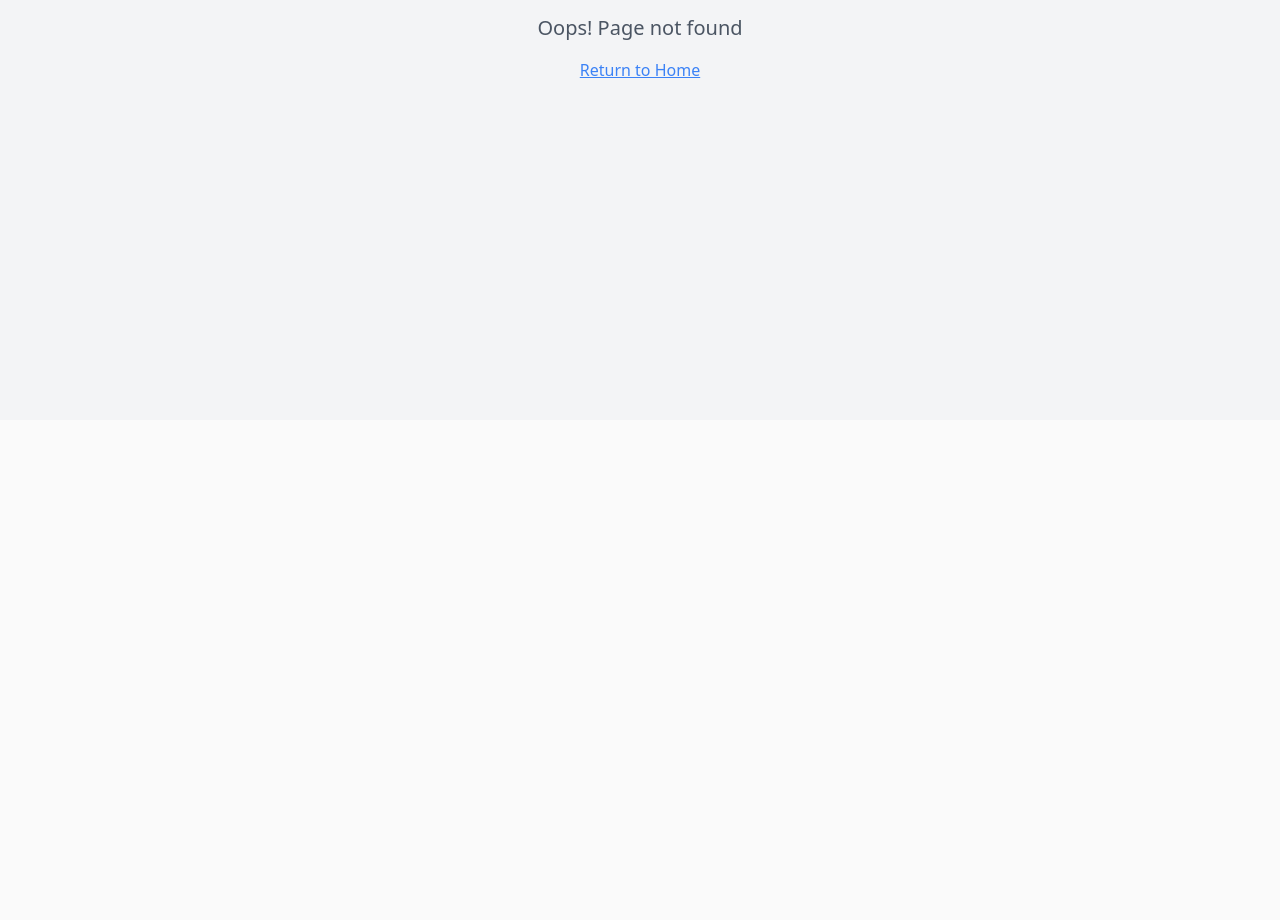
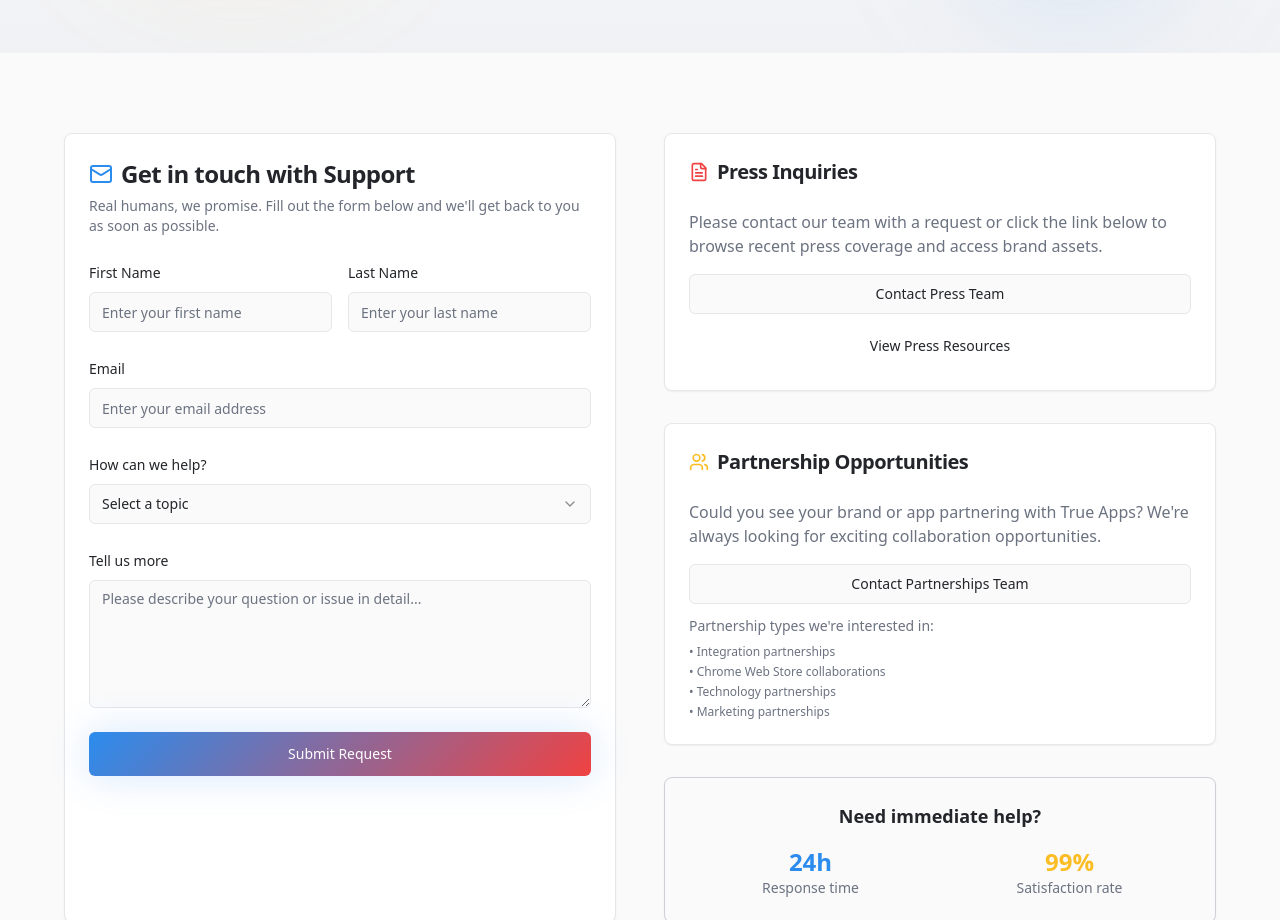
Before and after one commit to turket2/true-apps-simplify, a React (Vite) app: page /contact in a window 1280 px wide. Before the commit this address had no page. Shown: the part 380-1300 px from the top of the page. Before the commit the page ends 800 px from the top, so only its background shows below. Built offline with nearby package versions, Linux system fonts and the light colour scheme.

Commit message:
Add Contact Page
Create a new Contact page with a style and color scheme consistent with the rest of the application. Include a "Partnership Opportunities" section inspired by the provided Shift.com contact page.

```diff
--- a/src/App.tsx
+++ b/src/App.tsx
@@ -4,6 +4,7 @@ import { TooltipProvider } from "@/components/ui/tooltip";
 import { QueryClient, QueryClientProvider } from "@tanstack/react-query";
 import { BrowserRouter, Routes, Route } from "react-router-dom";
 import Index from "./pages/Index";
+import Contact from "./pages/Contact";
 import NotFound from "./pages/NotFound";
 
 const queryClient = new QueryClient();
@@ -16,6 +17,7 @@ const App = () => (
       <BrowserRouter>
         <Routes>
           <Route path="/" element={<Index />} />
+          <Route path="/contact" element={<Contact />} />
           {/* ADD ALL CUSTOM ROUTES ABOVE THE CATCH-ALL "*" ROUTE */}
           <Route path="*" element={<NotFound />} />
         </Routes>
--- a/src/components/Header.tsx
+++ b/src/components/Header.tsx
@@ -29,7 +29,7 @@ const Header = () => {
             <a href="#about" className="text-muted-foreground hover:text-foreground transition-colors">
               About
             </a>
-            <a href="#contact" className="text-muted-foreground hover:text-foreground transition-colors">
+            <a href="/contact" className="text-muted-foreground hover:text-foreground transition-colors">
               Contact
             </a>
           </nav>
--- /dev/null
+++ b/src/pages/Contact.tsx
@@ -0,0 +1,184 @@
+import { Button } from "@/components/ui/button";
+import { Input } from "@/components/ui/input";
+import { Textarea } from "@/components/ui/textarea";
+import { Label } from "@/components/ui/label";
+import { Card, CardContent, CardDescription, CardHeader, CardTitle } from "@/components/ui/card";
+import { Select, SelectContent, SelectItem, SelectTrigger, SelectValue } from "@/components/ui/select";
+import { Mail, Users, FileText } from "lucide-react";
+import Header from "@/components/Header";
+import Footer from "@/components/Footer";
+
+const Contact = () => {
+  return (
+    <div className="min-h-screen bg-background">
+      <Header />
+
+      {/* Hero Section */}
+      <section className="relative py-20 bg-gradient-subtle overflow-hidden">
+        <div className="absolute inset-0 overflow-hidden">
+          <div className="absolute top-20 right-20 w-64 h-64 bg-brand-blue/10 rounded-full blur-3xl"></div>
+          <div className="absolute bottom-20 left-20 w-80 h-80 bg-brand-yellow/10 rounded-full blur-3xl"></div>
+        </div>
+
+        <div className="container mx-auto px-6 relative z-10">
+          <div className="text-center mb-16">
+            <h1 className="text-5xl lg:text-6xl font-bold text-foreground mb-6">
+              Contact <span className="bg-gradient-primary bg-clip-text text-transparent">Us</span>
+            </h1>
+            <p className="text-xl text-muted-foreground max-w-2xl mx-auto">
+              Get in touch with our team. We're here to help with any questions about our Chrome extensions.
+            </p>
+          </div>
+        </div>
+      </section>
+
+      {/* Contact Form Section */}
+      <section className="py-20 bg-background">
+        <div className="container mx-auto px-6">
+          <div className="grid lg:grid-cols-2 gap-12 max-w-6xl mx-auto">
+            {/* Contact Form */}
+            <Card className="bg-card border-border shadow-glow">
+              <CardHeader>
+                <CardTitle className="text-2xl font-bold flex items-center gap-2">
+                  <Mail className="w-6 h-6 text-brand-blue" />
+                  Get in touch with Support
+                </CardTitle>
+                <CardDescription className="text-muted-foreground">
+                  Real humans, we promise. Fill out the form below and we'll get back to you as soon as possible.
+                </CardDescription>
+              </CardHeader>
+              <CardContent className="space-y-6">
+                <div className="grid grid-cols-2 gap-4">
+                  <div className="space-y-2">
+                    <Label htmlFor="firstName">First Name</Label>
+                    <Input id="firstName" placeholder="Enter your first name" />
+                  </div>
+                  <div className="space-y-2">
+                    <Label htmlFor="lastName">Last Name</Label>
+                    <Input id="lastName" placeholder="Enter your last name" />
+                  </div>
+                </div>
+
+                <div className="space-y-2">
+                  <Label htmlFor="email">Email</Label>
+                  <Input id="email" type="email" placeholder="Enter your email address" />
+                </div>
+
+                <div className="space-y-2">
+                  <Label htmlFor="helpType">How can we help?</Label>
+                  <Select>
+                    <SelectTrigger>
+                      <SelectValue placeholder="Select a topic" />
+                    </SelectTrigger>
+                    <SelectContent>
+                      <SelectItem value="support">Technical Support</SelectItem>
+                      <SelectItem value="bug">Bug Report</SelectItem>
+                      <SelectItem value="feature">Feature Request</SelectItem>
+                      <SelectItem value="billing">Billing Question</SelectItem>
+                      <SelectItem value="other">Other</SelectItem>
+                    </SelectContent>
+                  </Select>
+                </div>
+
+                <div className="space-y-2">
+                  <Label htmlFor="message">Tell us more</Label>
+                  <Textarea
+                    id="message"
+                    placeholder="Please describe your question or issue in detail..."
+                    className="min-h-32"
+                  />
+                </div>
+
+                <Button variant="hero" className="w-full" size="lg">
+                  Submit Request
+                </Button>
+              </CardContent>
+            </Card>
+
+            {/* Additional Contact Options */}
+            <div className="space-y-8">
+              {/* Press Inquiries */}
+              <Card className="bg-card border-border">
+                <CardHeader>
+                  <CardTitle className="text-xl font-semibold flex items-center gap-2">
+                    <FileText className="w-5 h-5 text-brand-red" />
+                    Press Inquiries
+                  </CardTitle>
+                </CardHeader>
+                <CardContent>
+                  <p className="text-muted-foreground mb-4">
+                    Please contact our team with a request or click the link below to browse recent press coverage and access brand assets.
+                  </p>
+                  <div className="space-y-3">
+                    <Button variant="outline" className="w-full" asChild>
+                      <a href="mailto:press@trueapps.com">
+                        Contact Press Team
+                      </a>
+                    </Button>
+                    <Button variant="ghost" className="w-full">
+                      View Press Resources
+                    </Button>
+                  </div>
+                </CardContent>
+              </Card>
+
+              {/* Partnership Opportunities */}
+              <Card className="bg-card border-border">
+                <CardHeader>
+                  <CardTitle className="text-xl font-semibold flex items-center gap-2">
+                    <Users className="w-5 h-5 text-brand-yellow" />
+                    Partnership Opportunities
+                  </CardTitle>
+                </CardHeader>
+                <CardContent>
+                  <p className="text-muted-foreground mb-4">
+                    Could you see your brand or app partnering with True Apps? We're always looking for exciting collaboration opportunities.
+                  </p>
+                  <div className="space-y-3">
+                    <Button variant="outline" className="w-full" asChild>
+                      <a href="mailto:partnerships@trueapps.com">
+                        Contact Partnerships Team
+                      </a>
+                    </Button>
+                    <div className="text-sm text-muted-foreground">
+                      <p className="font-medium mb-2">Partnership types we're interested in:</p>
+                      <ul className="space-y-1 text-xs">
+                        <li>• Integration partnerships</li>
+                        <li>• Chrome Web Store collaborations</li>
+                        <li>• Technology partnerships</li>
+                        <li>• Marketing partnerships</li>
+                      </ul>
+                    </div>
+                  </div>
+                </CardContent>
+              </Card>
+
+              {/* Quick Stats */}
+              <Card className="bg-gradient-primary/5 border-primary/20">
+                <CardContent className="pt-6">
+                  <div className="text-center space-y-4">
+                    <h3 className="text-lg font-semibold">Need immediate help?</h3>
+                    <div className="grid grid-cols-2 gap-4 text-sm">
+                      <div>
+                        <div className="text-2xl font-bold text-brand-blue">24h</div>
+                        <div className="text-muted-foreground">Response time</div>
+                      </div>
+                      <div>
+                        <div className="text-2xl font-bold text-brand-yellow">99%</div>
+                        <div className="text-muted-foreground">Satisfaction rate</div>
+                      </div>
+                    </div>
+                  </div>
+                </CardContent>
+              </Card>
+            </div>
+          </div>
+        </div>
+      </section>
+
+      <Footer />
+    </div>
+  );
+};
+
+export default Contact;
```
